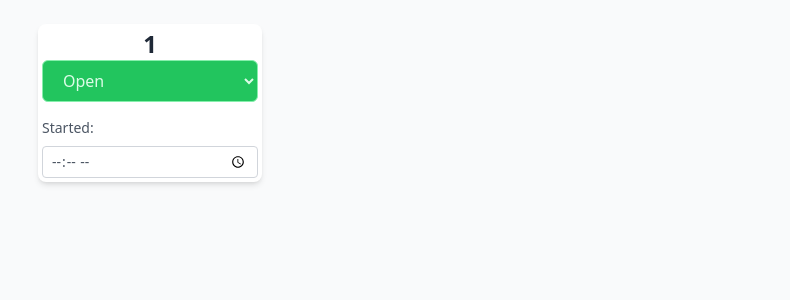
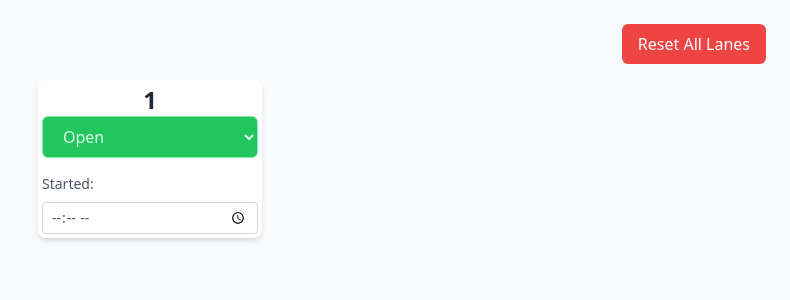
Before and after one commit to CipherSphere/vue-range-app, a Vue app: page / in a window 1280 px wide. Both pictures are taken after a click on the button "Initialize". Shown: the top 300 px of the page, without its empty margins (490-1280 px from the left). Built offline with nearby package versions, Linux system fonts and the light colour scheme; the HTML template or start-up script is replaced by a standard one.

Commit message:
Add reset lanes button

```diff
--- a/src/stores/lanes.ts
+++ b/src/stores/lanes.ts
@@ -50,6 +50,12 @@ export const useLaneStore = defineStore('lanes', {
         lane.started_at = startTime;
         this.saveLanesToStorage();
       }
+    },
+
+    uninitializeLanes() {
+      this.lanes = [];
+      this.isInitialized = false;
+      localStorage.removeItem('lanes');
+      localStorage.removeItem('isInitialized');
     }
-  }
-});
+  }});
--- a/src/views/LaneView.vue
+++ b/src/views/LaneView.vue
@@ -1,6 +1,14 @@
-<template>
+  <template>
   <div class="min-h-screen bg-gray-50 p-6">
     <div class="mx-auto">
+      <div class="flex justify-end mb-4">
+        <button
+          @click="handleReset"
+          class="bg-red-500 hover:bg-red-600 text-white px-4 py-2 rounded-md"
+        >
+          Reset All Lanes
+        </button>
+      </div>
       <div class="flex flex-wrap gap-1 justify-center">
         <LaneCard
           v-for="lane in store.lanes"
@@ -15,6 +23,13 @@
 <script setup lang="ts">
 import { useLaneStore } from '@/stores/lanes';
 import LaneCard from '@/components/LaneCard.vue';
+import { useRouter } from 'vue-router';
 
 const store = useLaneStore();
+const router = useRouter();
+
+const handleReset = () => {
+  store.uninitializeLanes();
+  router.push('/');
+};
 </script>
```
